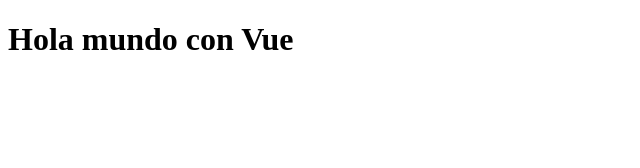
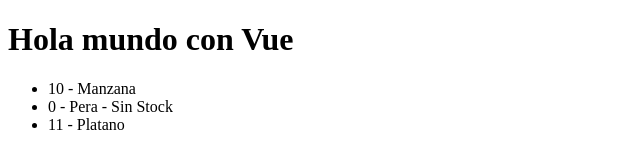
Before and after one commit to julio0268/Vue, a plain HTML site: page index.html in a window 1280 px wide. Shown: the whole page, without its empty margins (0-640 px from the left). Drawn offline with nearby package versions, Linux system fonts and the light colour scheme.

Commit message:
VFor Vue

```diff
--- a/index.html
+++ b/index.html
@@ -9,6 +9,13 @@
 <body>
     <div id="app">
         <h1>{{titulo}}</h1>
+
+        <ul>
+            <li v-for="fruta of frutas">
+                {{fruta.cantidad}} - {{fruta.nombre}}
+                <span v-if="fruta.cantidad === 0">- Sin Stock</span>
+            </li>
+        </ul>
     </div>
 
     <script src="https://cdn.jsdelivr.net/npm/vue@2.7.10/dist/vue.js"></script>
--- a/main.js
+++ b/main.js
@@ -1,6 +1,10 @@
 const app= new Vue({
     el: '#app',
     data: {
-        titulo: 'Hola mundo con Vue'
+        titulo: 'Hola mundo con Vue',
+        frutas: [
+            {nombre:'Manzana', cantidad:10},
+            {nombre:'Pera', cantidad:0},
+            {nombre:'Platano' , cantidad:11}]
     }
 });
```
